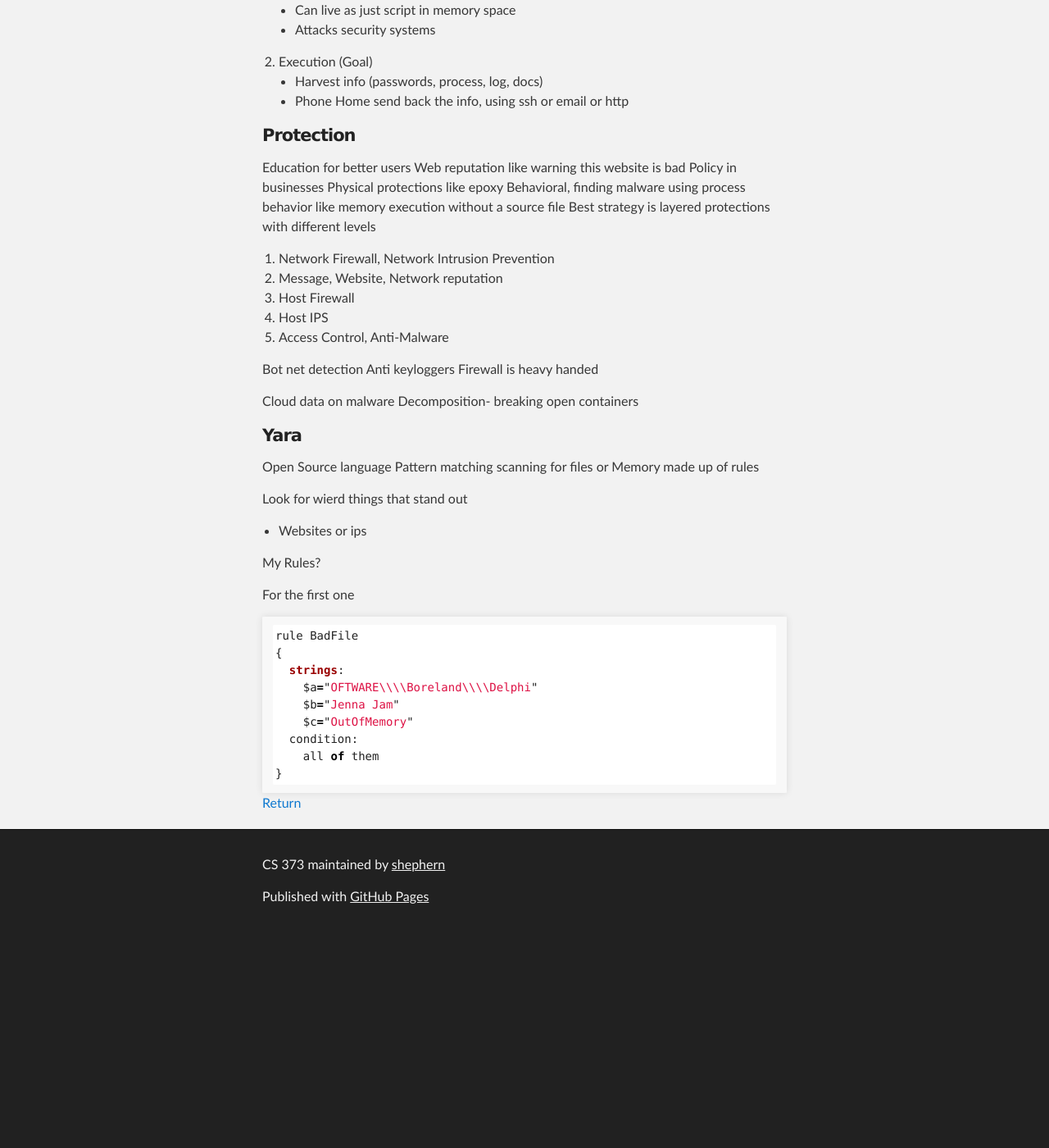
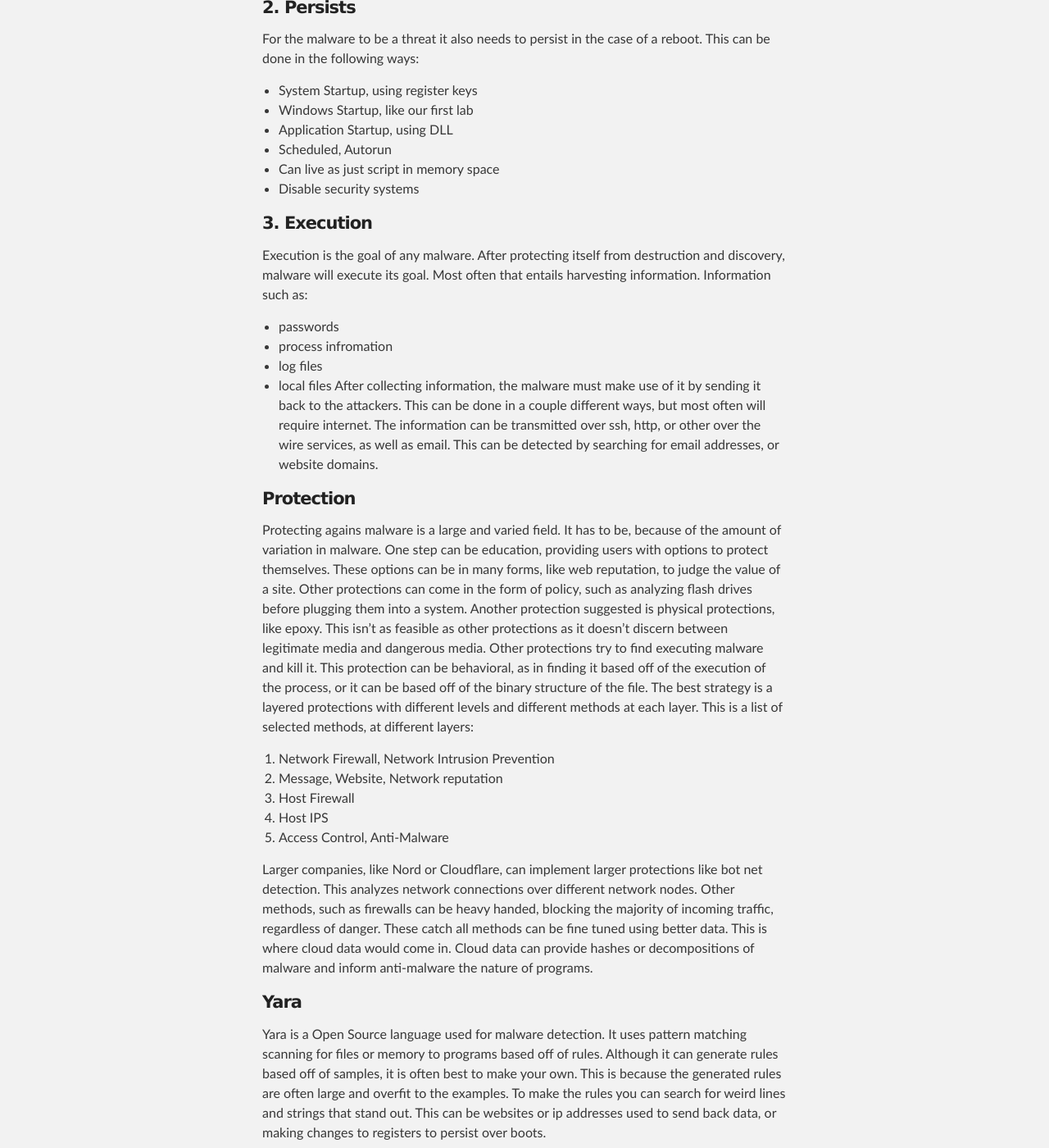
Before and after one commit to shephern/CS373, a Jekyll site: the page built from docs/malware-defenses.md, in a window 1280 px wide and 1400 px high, scrolled down 1104 px. Shown: the whole window at 82% size. Built offline with Jekyll 4.4.1, drawn with Linux system fonts in a browser that asks for light colours; before the commit the page ends 2244 px from its top, so only the background shows below that; some of the changed text lies outside the part shown.

Commit message:
Complete

````diff
--- a/docs/malware-defenses.md
+++ b/docs/malware-defenses.md
@@ -22,35 +22,58 @@ With each vector there are certain attempts to protect the system, which I will
 
 Once infected, through any means, the main goals of the malware are to hide itself, to persist over boots, and to execute it's payload, whatever that is.
 
-1. Blends in/ Hides
+#### 1. Blends in
+
+Malware will first try to hide the fact that it is malware.
+This can be done in many different ways, but the main goal is to obfuscate the execution, and protect it from being discovered, either by anti-virus or the user.
+These are some of the methods used by malware:
  - Changes file names
  - Changes date/time stamp
- - Self sign
-
+ - Provide fake signatures
+ - Attack antivirus systems
  - Bootkits or Rootkits
   - installed on lowest level of OS
 
-2. Persists
-   - System Startup
+#### 2. Persists
+
+For the malware to be a threat it also needs to persist in the case of a reboot.
+This can be done in the following ways:
+
+   - System Startup, using register keys
    - Windows Startup, like our first lab
    - Application Startup, using DLL
    - Scheduled, Autorun
    - Can live as just script in memory space
-   - Attacks security systems
+   - Disable security systems
 
-3. Execution (Goal)
-   - Harvest info (passwords, process, log, docs)
-   - Phone Home send back the info, using ssh or email or http
+#### 3. Execution
+
+Execution is the goal of any malware.
+After protecting itself from destruction and discovery, malware will execute its goal.
+Most often that entails harvesting information.
+Information such as:
+  - passwords
+  - process infromation
+  - log files
+  - local files
+After collecting information, the malware must make use of it by sending it back to the attackers.
+This can be done in a couple different ways, but most often will require internet.
+The information can be transmitted over ssh, http, or other over the wire services, as well as email.
+This can be detected by searching for email addresses, or website domains.
 
 #### Protection
 
-Education for better users
-Web reputation like warning this website is bad
-Policy in businesses
-Physical protections like epoxy
-Behavioral, finding malware using process behavior like memory execution without a source file
-Best strategy is layered protections with different levels
-
+Protecting agains malware is a large and varied field.
+It has to be, because of the amount of variation in malware.
+One step can be education, providing users with options to protect themselves.
+These options can be in many forms, like web reputation, to judge the value of a site.
+Other protections can come in the form of policy, such as analyzing flash drives before plugging them into a system.
+Another protection suggested is physical protections, like epoxy.
+This isn't as feasible as other protections as it doesn't discern between legitimate media and dangerous media.
+Other protections try to find executing malware and kill it.
+This protection can be behavioral, as in finding it based off of the execution of the process, or it can be based off of the binary structure of the file.
+The best strategy is a layered protections with different levels and different methods at each layer.
+This is a list of selected methods, at different layers:
 
 1. Network Firewall, Network Intrusion Prevention
 2. Message, Website, Network reputation
@@ -58,35 +81,73 @@ Best strategy is layered protections with different levels
 4. Host IPS
 5. Access Control, Anti-Malware
 
-Bot net detection
-Anti keyloggers
-Firewall is heavy handed
 
-Cloud data on malware
-Decomposition- breaking open containers
-
+Larger companies, like Nord or Cloudflare, can implement larger protections like bot net detection.
+This analyzes network connections over different network nodes.
+Other methods, such as firewalls can be heavy handed, blocking the majority of incoming traffic, regardless of danger.
+These catch all methods can be fine tuned using better data.
+This is where cloud data would come in.
+Cloud data can provide hashes or decompositions of malware and inform anti-malware the nature of programs.
 
 #### Yara
 
-Open Source language
-Pattern matching scanning for files or Memory
-made up of rules
+Yara is a Open Source language used for malware detection.
+It uses pattern matching scanning for files or memory to programs based off of rules.
+Although it can generate rules based off of samples, it is often best to make your own.
+This is because the generated rules are often large and overfit to the examples.
+To make the rules you can search for weird lines and strings that stand out.
+This can be websites or ip addresses used to send back data, or making changes to registers to persist over boots.
 
-Look for wierd things that stand out
-   - Websites or ips
-
-My Rules?
-
-For the first one
+#### Sample set 1
 
 ```js
 rule BadFile
 {
   strings:
-    $a="OFTWARE\\\\Boreland\\\\Delphi"
+    $a="OFTWARE\\Boreland\\Delphi"
     $b="Jenna Jam"
     $c="OutOfMemory"
   condition:
     all of them
 }
 ```
+This found all 7 in the malware folder and 0 in the System32 folder.
+This means that it is pretty good, and doesn't produce any false positives.
+Delphi is just the language that it is written in, and could match a lot.
+Not using "Jenna Jam" still gave me 0 false positives, so the other two rules are enough to target the bad files.
+Just using OutOfMemory gave me 62 false positives, which means alone it wouldn't be a good rule.
+
+#### Sample set 2
+```js
+rule BadFile
+{
+  strings:
+    $a="DownloaderActiveX"
+  condition:
+    all of them
+}
+```
+
+Flagged all samples, found none in System32, which means that it is a good rule set.
+With Yara, especially hand written, it can be hard to manually search through and find similarities.
+Machine learning can help with flagging and detection, by automatically finding similarities and reducing false positives.
+ML can also be implemented to detect what the file is doing, during execution.
+
+#### Automated Malware Analysis
+
+With 300 million unique hashes of malware currently, it is infeasible to manually detect each one individually.
+This number doesn't count infected innocent programs, which would greatly increase this number.
+
+One tool used for malware detection is Cuckoo.
+Cuckoo runs malware on multiple vms and reports the results.
+These reports can be any of the following:
+   - Queuing
+   - Screenshots
+   - Memory Dumps for volatilitys
+   - Files created and downloaded by malware
+
+This program can help define and detect interesting behavior.
+As mentioned before, these behaviors are often common:
+   1. Blend In
+   2. Persist
+   3. Execute
````
Also changed, not shown: docs/malware-defences.md (deleted, +0 -11 lines).
